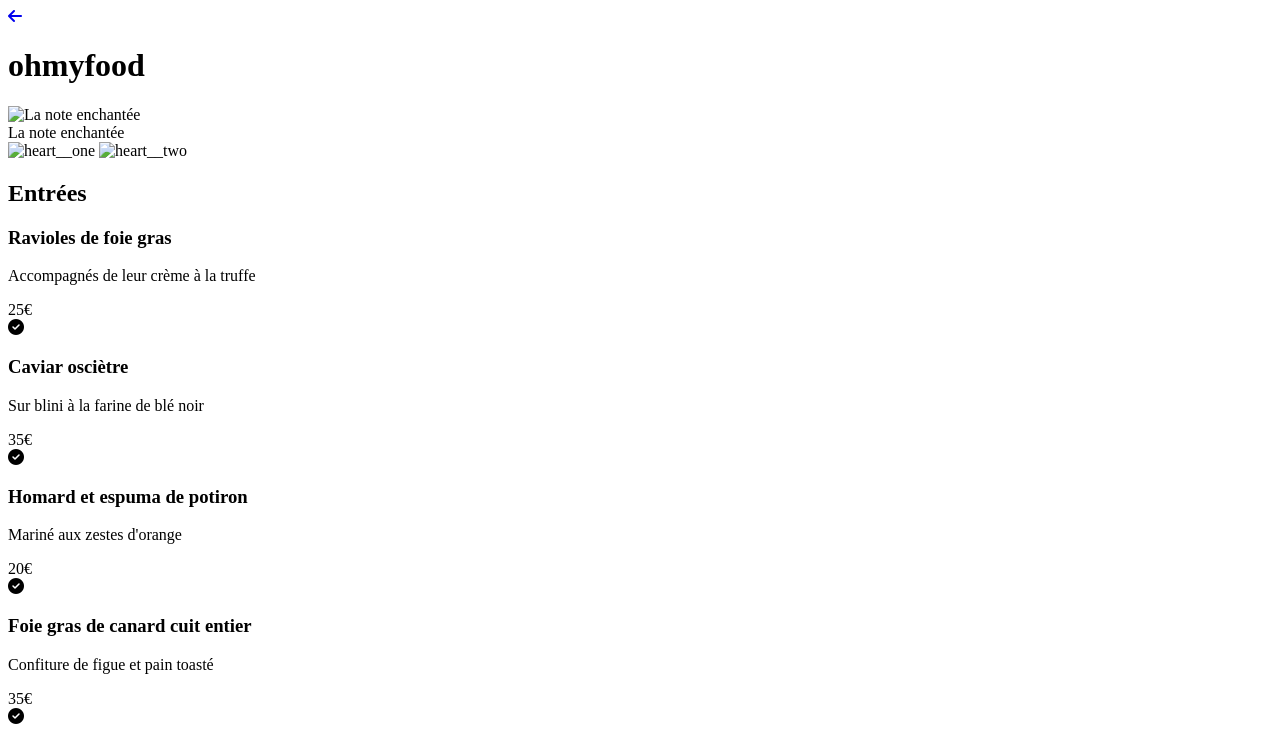
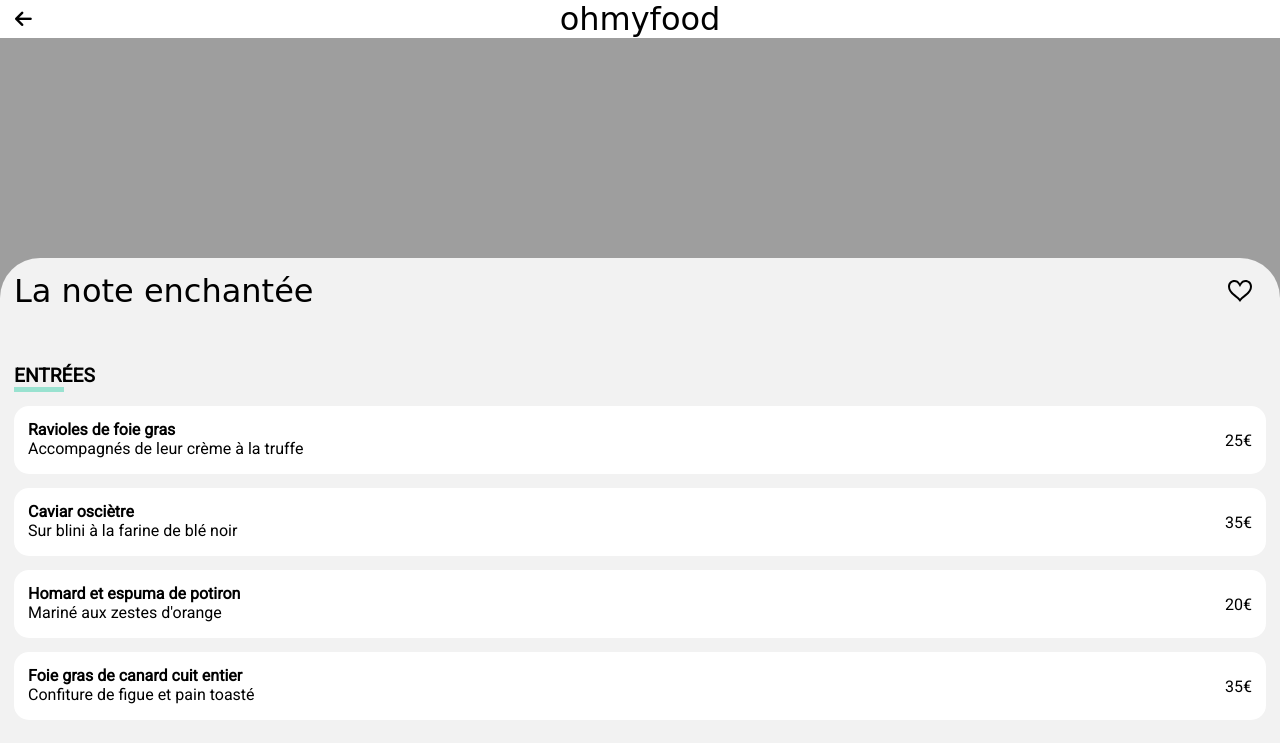
Before and after one commit to RaoulMendy/RaoulMendy_3_22102021, a plain HTML site: page pages/la_note_enchantée.html in a window 1280 px wide. Shown: the top 743 px of the page. Drawn offline with Linux system fonts and the light colour scheme; the site is published under a folder, as on GitHub Pages, so addresses that start at the root find nothing; a web font is replaced by a local one.

Commit message:
Réorganisation des dossiers (Détection CSS OK)

```diff
--- a/index.html
+++ b/index.html
@@ -6,7 +6,7 @@
     <meta http-equiv="X-UA-Compatible" content="IE=edge">
     <meta name="viewport" content="width=device-width, initial-scale=1.0">
     <script src="https://kit.fontawesome.com/9fa366edcd.js" crossorigin="anonymous"></script>
-    <link rel="stylesheet" href="styles.css">
+    <link rel="stylesheet" href="sass/main.css">
     <title>Accueil</title>
 </head>
 
--- a/pages/la_note_enchantée.html
+++ b/pages/la_note_enchantée.html
@@ -6,7 +6,7 @@
     <meta http-equiv="X-UA-Compatible" content="IE=edge">
     <meta name="viewport" content="width=device-width, initial-scale=1.0">
     <script src="https://kit.fontawesome.com/9fa366edcd.js" crossorigin="anonymous"></script>
-    <link rel="stylesheet" href="/styles.css">
+    <link rel="stylesheet" href="../sass/main.css">
     <title>La note enchantée</title>
 </head>
 
@@ -18,22 +18,22 @@
     </div>
 
     <header class="header">
-        <a class="header__back" href="/index.html"><span class="fas fa-arrow-left"></span></a>
+        <a class="header__back" href="../index.html"><span class="fas fa-arrow-left"></span></a>
         <h1 class="header__logo">ohmyfood</h1>
     </header>
 
     <main class="blocpage">
 
         <div class="background">
-            <img class="background__img" src="/images/restaurants/la_note_enchantée.jpg" alt="La note enchantée">
+            <img class="background__img" src="../images/restaurants/la_note_enchantée.jpg" alt="La note enchantée">
         </div>
 
         <section class="menu">
             <div class="menu__header">
                 <div class="menu__header__title">La note enchantée</div>
                 <div class="heart">
-                    <img class="heart__one" src="/images/logo/heart__one.svg" alt="heart__one">
-                    <img class="heart__two" src="/images/logo/heart__two.svg" alt="heart__two">
+                    <img class="heart__one" src="../images/logo/heart__one.svg" alt="heart__one">
+                    <img class="heart__two" src="../images/logo/heart__two.svg" alt="heart__two">
                 </div>
             </div>
             <div>
```
Also changed, not shown: package.json (deleted, +0 -21 lines), pages/a_la_française.html (+5 -5 lines), pages/la_palette_du_gout.html (+6 -6 lines), pages/le_delice_des_sens.html (+5 -5 lines), sass/base/_base.scss (renamed from base/_base.scss), sass/main.css, sass/main.scss (renamed from styles.scss), sass/utils/_mixins.scss (renamed from utils/_mixins.scss), sass/utils/_variables.scss (renamed from utils/_variables.scss), 2 other files.
